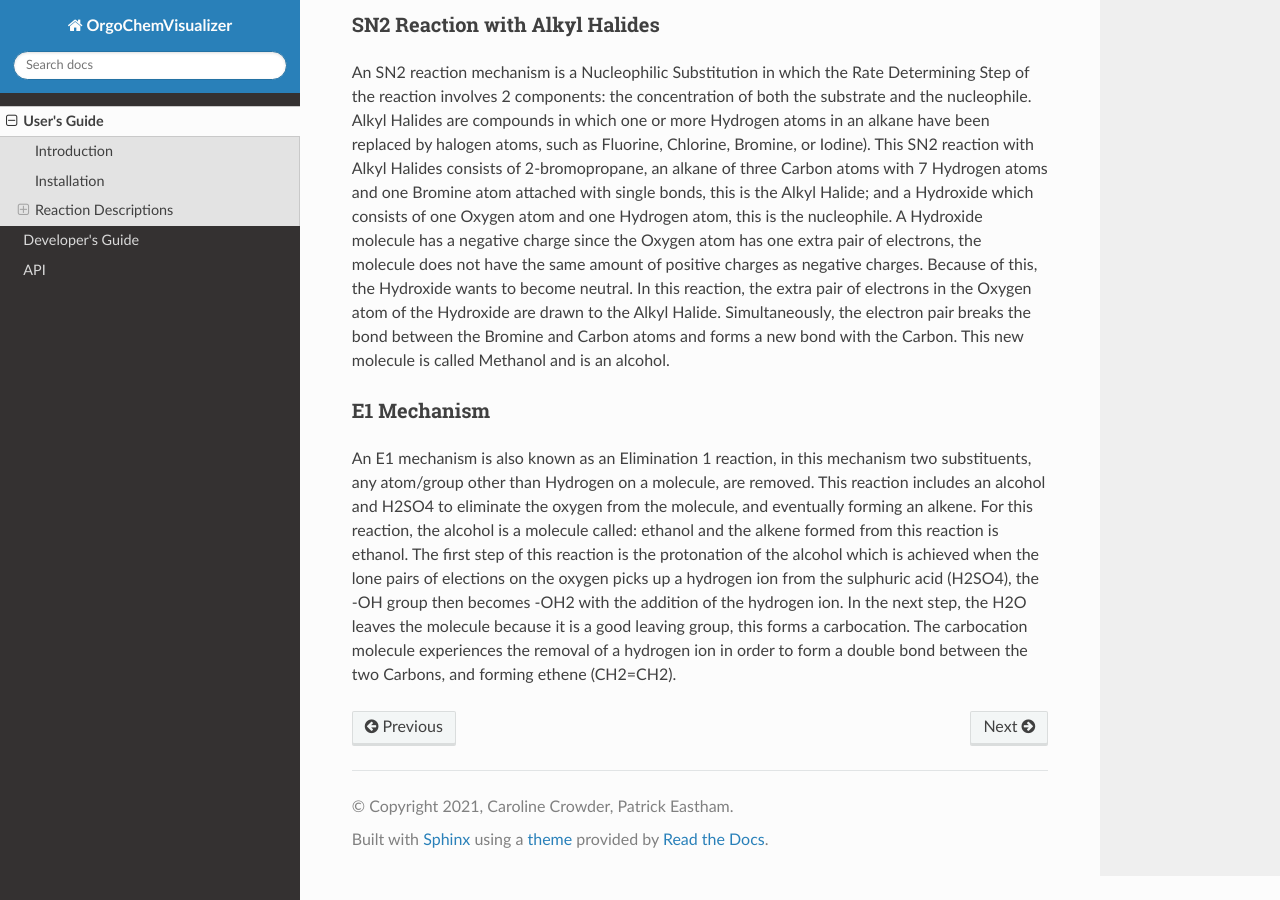
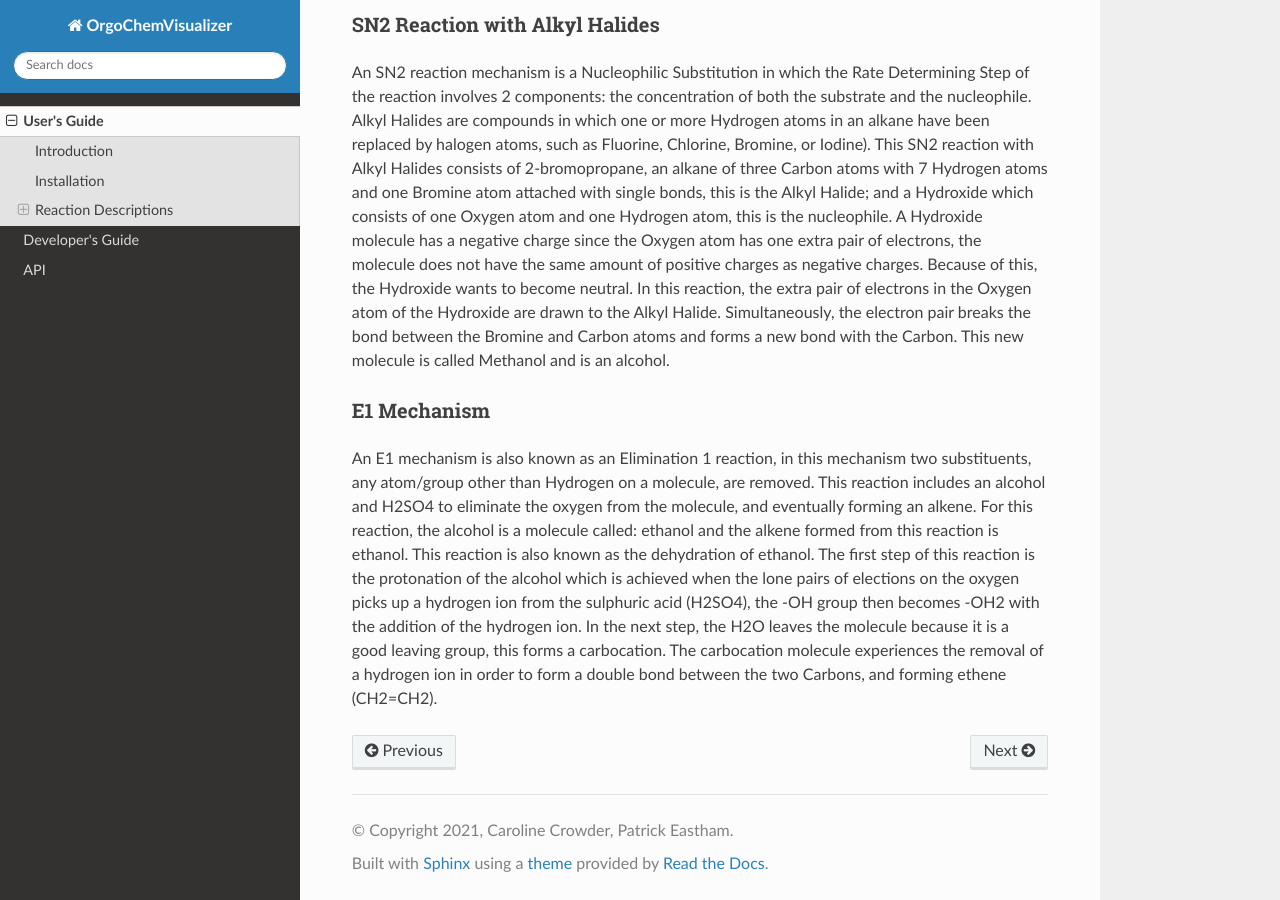
Before and after one commit to cjcrowder1/OrgoChemVisualizer, a Sphinx documentation site: the page built from docs/userGuide.rst, in a window 1280 px wide and 900 px high, scrolled down 799 px. Built offline with Sphinx 7.4.7 and the Read the Docs theme 2.0.0, drawn with Linux system fonts in a browser that asks for light colours.

Commit message:
added more info to userGuide

```diff
--- a/docs/userGuide.rst
+++ b/docs/userGuide.rst
@@ -66,6 +66,7 @@ two substituents, any atom/group other than Hydrogen on a molecule, are removed.
 This reaction includes an alcohol and H2SO4 to eliminate the
 oxygen from the molecule, and eventually forming an alkene. For this reaction, the
 alcohol is a molecule called: ethanol and the alkene formed from this reaction is ethanol.
+This reaction is also known as the dehydration of ethanol.
 The first step of this reaction is the protonation of the alcohol which is achieved when
 the lone pairs of elections on the oxygen picks up a hydrogen ion from the sulphuric acid (H2SO4),
 the -OH group then becomes -OH2 with the addition of the hydrogen ion.  In the next step, the
```
